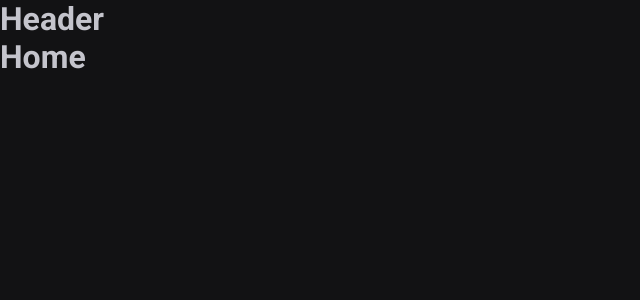
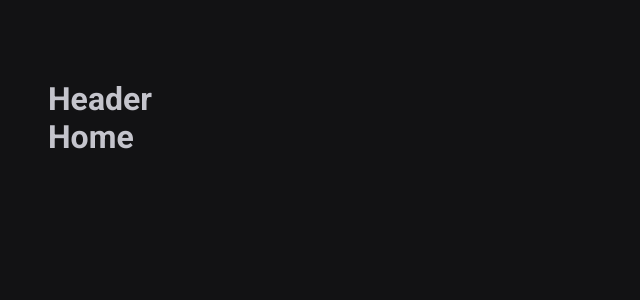
Before and after one commit to srlarissa/rocketseat-react-modulo1, a React (Vite) app in the folder modulo-2-ignitetimer/: page / in a window 1280 px wide. Shown: the top 300 px of the page, without its empty margins (0-640 px from the left). Built offline with nearby package versions, Linux system fonts and the light colour scheme.

Commit message:
feat(defaultlayout): Aplicação do style

```diff
--- a/modulo-2-ignitetimer/src/layouts/DefaultLayout/index.tsx
+++ b/modulo-2-ignitetimer/src/layouts/DefaultLayout/index.tsx
@@ -1,11 +1,12 @@
 import { Outlet } from 'react-router-dom'
 import { Header } from '../../components/Header'
+import { LayoutContainer } from './style'
 
 export function DefaultLayout() {
   return (
-    <div>
+    <LayoutContainer>
       <Header />
       <Outlet />
-    </div>
+    </LayoutContainer>
   )
 }
```
